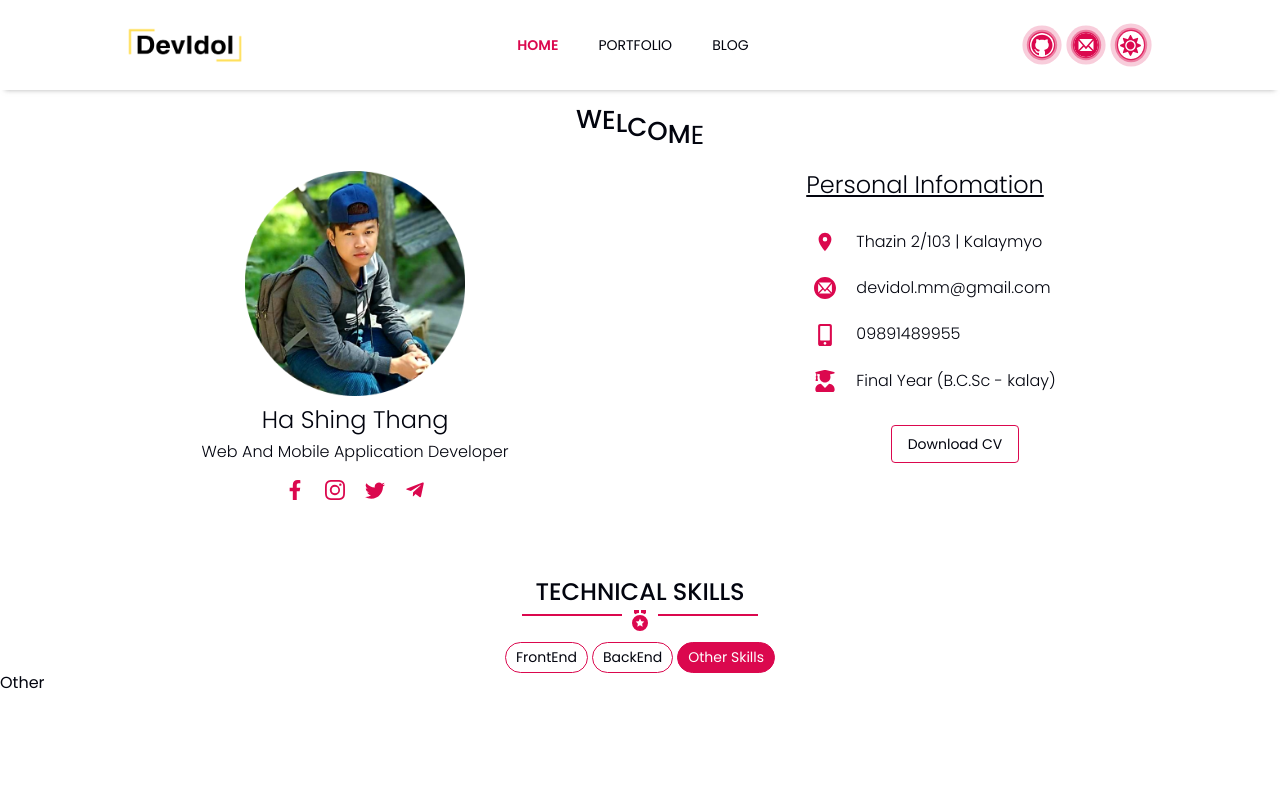
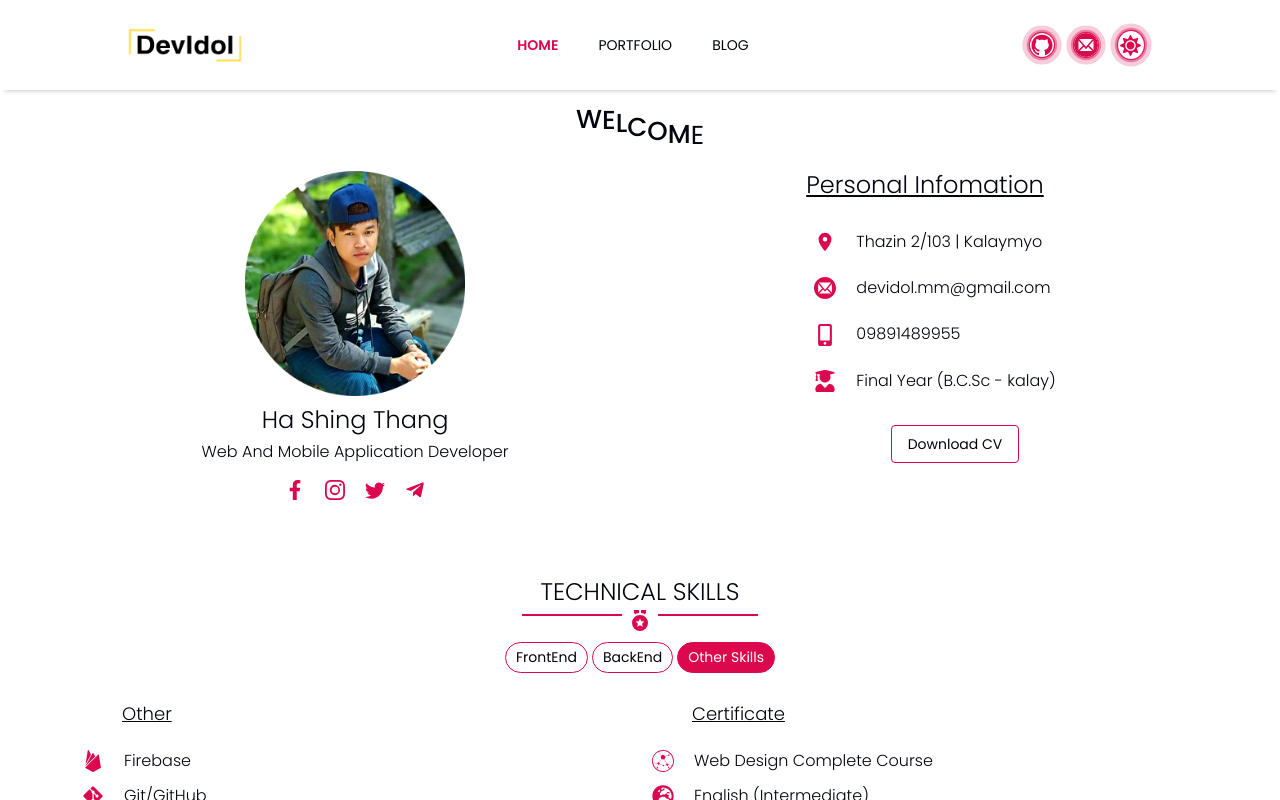
Before and after one commit to DevIdol/resume, a React (Create React App) app: page / in a window 1280 px wide. Both pictures are taken after a click on the button "Other Skills". Shown: the top 800 px of the page. Built offline with nearby package versions, Linux system fonts and the light colour scheme.

Commit message:
Technical

```diff
--- a/src/Components/ContactIcon/ContactIcons.jsx
+++ b/src/Components/ContactIcon/ContactIcons.jsx
@@ -12,7 +12,7 @@ export const GitHub = (props) => {
         target="__back"
         rel="nofollow noopener noreferrer"
       >
-        <AiOutlineGithub className={props.className} />
+        <AiOutlineGithub className={props.className} style={props.style} />
       </a>
     </Fragment>
   );
--- /dev/null
+++ b/src/Components/Home/Technical/OtherSkill.css
@@ -0,0 +1,47 @@
+.skill-title {
+  font-size: 18px;
+  font-weight: 400;
+  padding: 30px 0px 10px 40px;
+  text-decoration-line: underline !important;
+}
+
+.skill-content {
+  display: flex;
+  flex-direction: row;
+  align-items: center;
+}
+.skill-icon {
+  font-size: 22px;
+  color: var(--clr-primary);
+}
+.skill-type {
+  padding-top: 8px;
+  margin-left: 20px;
+  font-size: 16px;
+  font-weight: 300;
+}
+
+@media screen and (max-width: 575px) {
+  .skill-content {
+    margin-left: 30px;
+  }
+}
+
+@media screen and (max-width: 410px) {
+  .skill-icon {
+    font-size: 20px;
+  }
+  .skill-title {
+    font-size: 16px;
+    padding-left: 14px;
+  }
+  .skill-content {
+    margin-left: 10px;
+  }
+  .skill-type {
+    font-size: 14px;
+  }
+  .skill-type a{
+      font-size: 14px;
+  }
+}
--- /dev/null
+++ b/src/Components/Home/Technical/OtherSkill.jsx
@@ -0,0 +1,34 @@
+import React from "react";
+import { Mail } from "../../ContactIcon/ContactIcons";
+import { getOtherSkillData } from "./OtherSkillData";
+import "./OtherSkill.css";
+
+const OtherSkill = () => {
+  const otherskill = getOtherSkillData();
+  return (
+    <div className="container">
+      <div className="row ">
+        {otherskill.map((data) => {
+          return (
+            <div key={data.id} className="col-md-6">
+              <h4 className="skill-title">{data.title}</h4>
+
+              {data.skill.map((type) => {
+                return (
+                  <div className="skill-content" key={type.id}>
+                    <div>
+                      <span className="skill-icon">{type.icon}</span>
+                    </div>
+                    <h6 className="skill-type">{type.type}</h6>
+                  </div>
+                );
+              })}
+            </div>
+          );
+        })}
+      </div>
+    </div>
+  );
+};
+
+export default OtherSkill;
--- a/src/Components/Home/Technical/OtherSkillData.jsx
+++ b/src/Components/Home/Technical/OtherSkillData.jsx
@@ -1,31 +1,99 @@
 import { FaGitAlt, FaLinux } from "react-icons/fa";
-import { SiAdobexd, SiAdobepremierepro, SiFirebase } from "react-icons/si";
+import classes from "./OtherSkillData.module.css";
+import {
+  SiAdobexd,
+  SiAdobepremierepro,
+  SiFirebase,
+  SiAiohttp,
+} from "react-icons/si";
+import { FaGlobeEurope } from "react-icons/fa";
+import { GitHub } from "../../ContactIcon/ContactIcons";
 
 const OtherSkillData = [
   {
     id: 1,
-    title: "Other Skill",
+    title: "Other",
     skill: [
       {
+        id: 1,
         icon: <SiFirebase />,
         type: "Firebase",
       },
       {
+        id: 2,
         icon: <FaGitAlt />,
         type: "Git/GitHub",
       },
       {
+        id: 3,
         icon: <FaLinux />,
         type: "Linux (Ubuntu)",
       },
       {
+        id: 4,
         icon: <SiAdobexd />,
         type: "AdobeXD (UI/UX)",
       },
       {
+        id: 5,
         icon: <SiAdobepremierepro />,
         type: "Adobe Premiere Pro (Video Editing)",
       },
     ],
   },
+  {
+    id: 2,
+    title: "Certificate",
+    skill: [
+      {
+        id: 1,
+        icon: <SiAiohttp />,
+        type: "Web Design Complete Course",
+      },
+      {
+        id: 2,
+        icon: <FaGlobeEurope />,
+        type: "English (Intermediate)",
+      },
+    ],
+  },
+  {
+    id: 3,
+    title: "Language",
+    skill: [
+      {
+        id: 1,
+        icon: "🇲🇲",
+        type: "Myanmar",
+      },
+      {
+        id: 2,
+        icon: "🇬🇧",
+        type: "English (Intermediate)",
+      },
+    ],
+  },
+
+  {
+    id: 4,
+    title: "My Projects",
+    skill: [
+      {
+        id: 1,
+        icon: <GitHub className={classes.icon} />,
+        type: (
+          <a
+            className={classes.link}
+            href="https://github.com/DevIdol?tab=repositories"
+            target="_blank"
+            rel="nofollow noopener noreferrer"
+          >
+            https://github.com/DevIdol
+          </a>
+        ),
+      },
+    ],
+  },
 ];
+
+export const getOtherSkillData = () => OtherSkillData;
--- /dev/null
+++ b/src/Components/Home/Technical/OtherSkillData.module.css
@@ -0,0 +1,12 @@
+.icon {
+  font-size: 24px;
+  color: var(--clr-primary);
+}
+.link {
+  font-size: 16px;
+  color: var(--clr-font);
+  cursor: pointer;
+}
+.link:hover{
+    color: var(--clr-font);
+}
--- a/src/Components/Home/Technical/ProgressBar.module.css
+++ b/src/Components/Home/Technical/ProgressBar.module.css
@@ -11,7 +11,7 @@
 }
 .progress-bar {
   width: 100%;
-  height: 18px;
+  height: 16px;
   border-radius: 20px;
   background-color: rgb(192, 192, 192, 0.4);
 }
--- a/src/Components/Home/Technical/TechnicalButton.jsx
+++ b/src/Components/Home/Technical/TechnicalButton.jsx
@@ -2,6 +2,7 @@ import React, { Fragment, useState } from "react";
 import Button from "../../Screens/Button";
 import BackEnd from "./BackEnd";
 import FrontEnd from "./FrontEnd";
+import OtherSkill from "./OtherSkill";
 import classes from "./TechnicalButton.module.css"
 
 const TechnicalButton = () => {
@@ -31,7 +32,7 @@ const TechnicalButton = () => {
         <Button
           className={isActive === "other" ? classes.active : ""}
           onClick={() => {
-            setSkill("Other");
+            setSkill(<OtherSkill/>);
             setIsActive("other");
           }}
         >
--- a/src/index.css
+++ b/src/index.css
@@ -60,7 +60,7 @@ h3,
 h4,
 h5,
 h6 {
-  font-weight: 500;
+  font-weight: 300 !important;
 }
 
 p {
```
